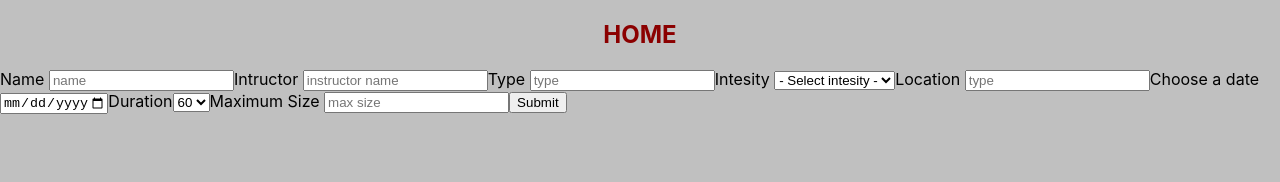
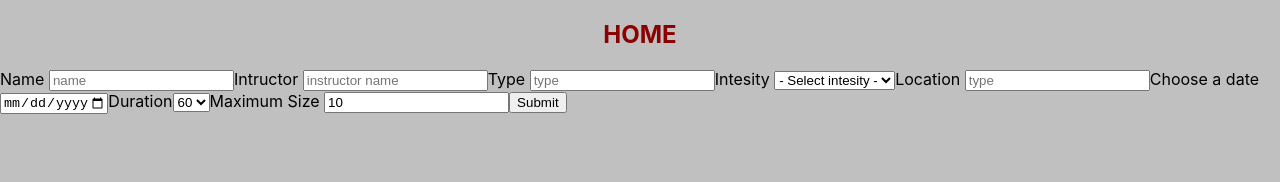
Before and after one commit to Aaroneld/front-end-1, a React (Create React App) app: page /create in a window 1280 px wide. Shown: the top 182 px of the page. Built offline with nearby package versions, Linux system fonts and the light colour scheme; no server answers; sample sign-in values are in the browser's storage.

Commit message:
Quick fix to a form

```diff
--- a/src/components/instructors/InstructorWorkout.js
+++ b/src/components/instructors/InstructorWorkout.js
@@ -20,7 +20,7 @@ const InstructorWorkout = (props) => {
         intensity: "",
         location: "",
         date: "11/10/1775",
-        max_size: "",
+        max_size: 10,
         duration: 30.00,
         signedUp: false
     }
--- a/src/components/instructors/R1WorkoutForm.js
+++ b/src/components/instructors/R1WorkoutForm.js
@@ -13,7 +13,7 @@ const R1WorkoutForm = (props) => {
         intensity:"",
         location:"",
         date: "", //hast to be a string in 04/19/2020 format
-        max_size: "",
+        max_size: 10,
         duration: 60.00, // has to be a float
         signedUp: false,
 
@@ -107,7 +107,7 @@ const R1WorkoutForm = (props) => {
 
             <label>Maximum Size&nbsp;
                 <input type="number"
-                name="max-size"
+                name="max_size"
                 placeholder="max size"
 
                 value={newWorkout.max_size}
```
